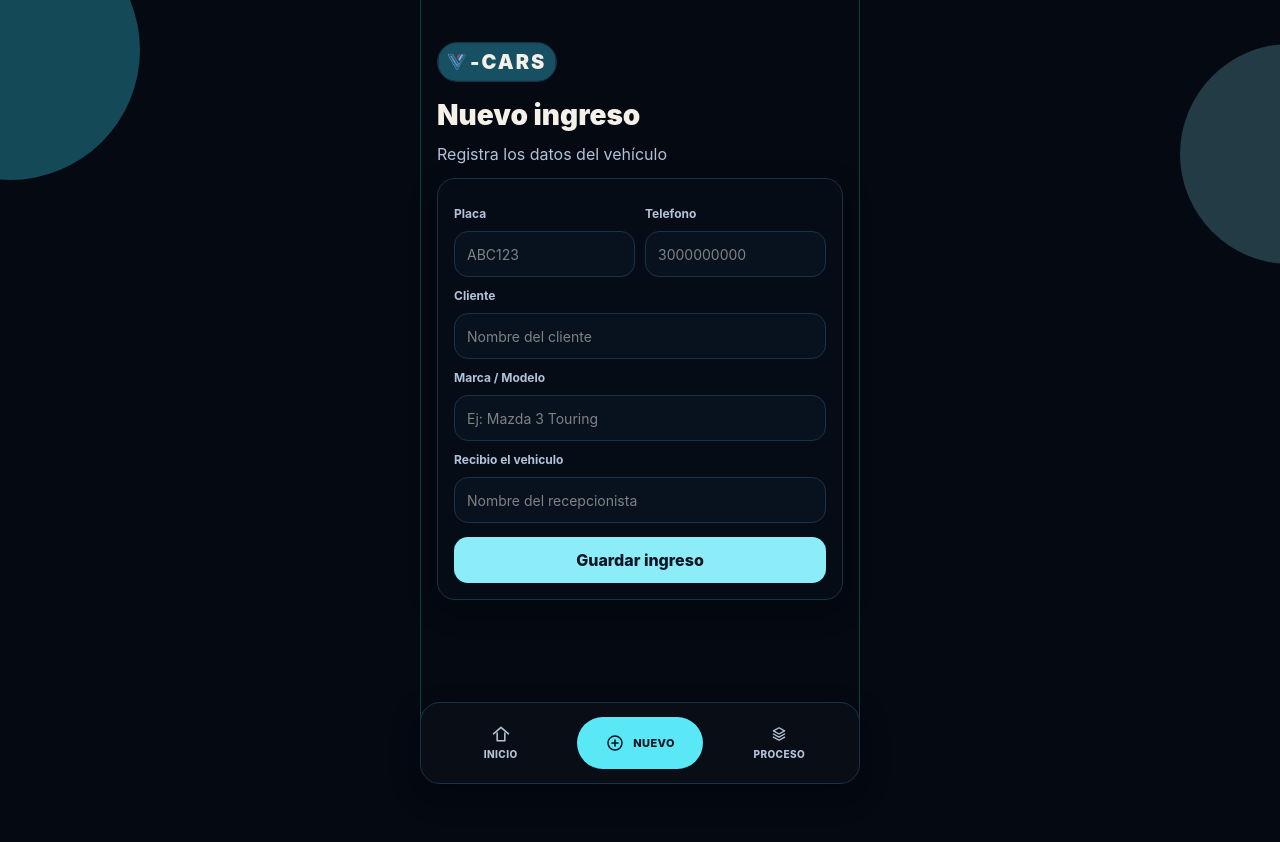
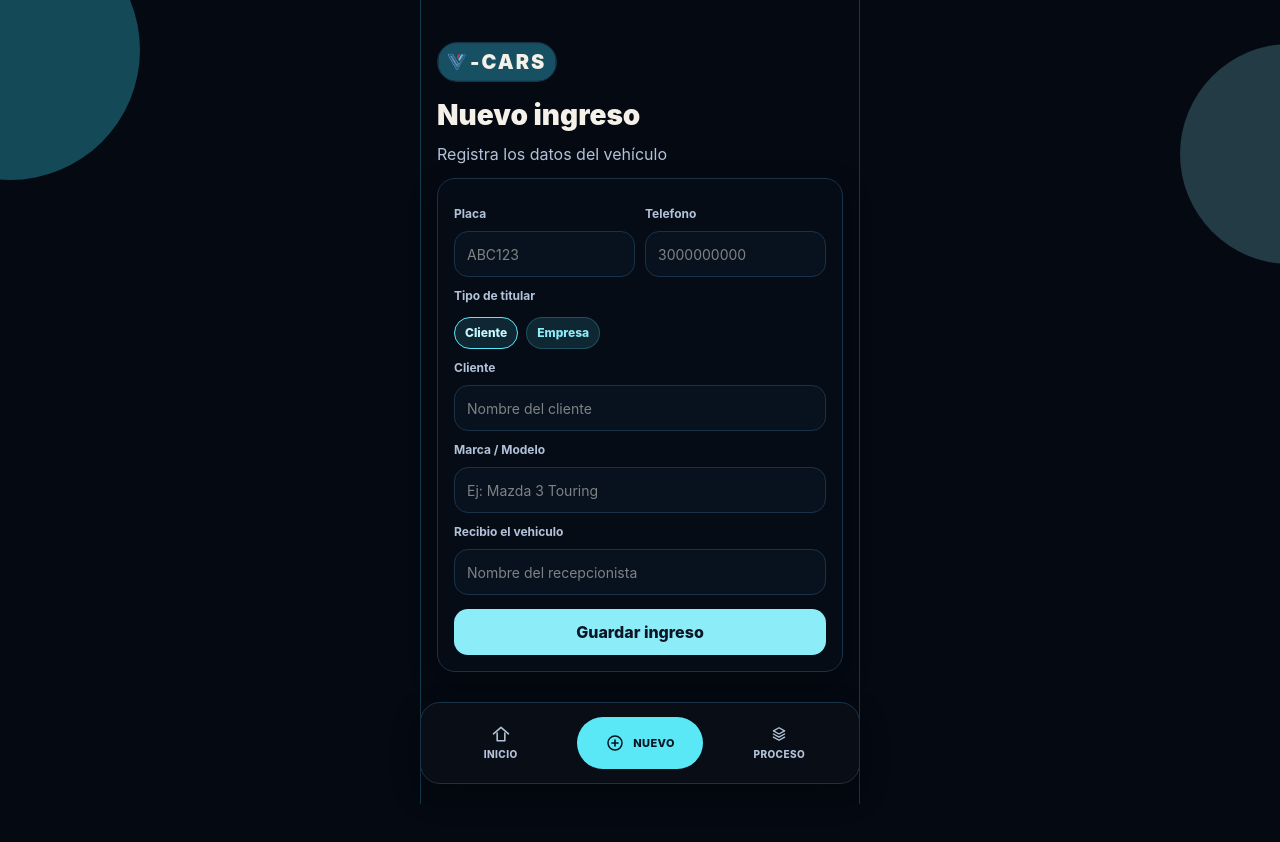
Before and after one commit to julianchocmanrique/VCARS_WEB, a Next.js app: page /nuevo-ingreso in a window 1280 px wide. Shown: the top 842 px of the page. Built offline with nearby package versions, Linux system fonts and the light colour scheme; no server answers.

Commit message:
feat(rbac): role-based service forms and client approval flow

```diff
--- a/src/app/nuevo-ingreso/page.tsx
+++ b/src/app/nuevo-ingreso/page.tsx
@@ -7,10 +7,13 @@ import { BottomNav } from '@/components/BottomNav';
 import { createIngreso } from '@/lib/api';
 import { getEntries, setCurrentEntry, setEntries, type Entry } from '@/lib/storage';
 
+type HolderType = 'cliente' | 'empresa';
+
 export default function NuevoIngresoPage() {
   const router = useRouter();
   const [placa, setPlaca] = useState('');
-  const [cliente, setCliente] = useState('');
+  const [holderType, setHolderType] = useState<HolderType>('cliente');
+  const [holderName, setHolderName] = useState('');
   const [telefono, setTelefono] = useState('');
   const [vehiculo, setVehiculo] = useState('');
   const [recibio, setRecibio] = useState('');
@@ -19,7 +22,7 @@ export default function NuevoIngresoPage() {
 
   async function onSubmit(e: FormEvent) {
     e.preventDefault();
-    if (!placa.trim() || !cliente.trim() || !telefono.trim() || !vehiculo.trim() || !recibio.trim()) {
+    if (!placa.trim() || !holderName.trim() || !telefono.trim() || !vehiculo.trim() || !recibio.trim()) {
       setError('Todos los campos son obligatorios.');
       return;
     }
@@ -31,7 +34,7 @@ export default function NuevoIngresoPage() {
     try {
       backend = await createIngreso({
         plate: placa.trim(),
-        customerName: cliente.trim(),
+        customerName: holderName.trim(),
         customerPhone: telefono.trim(),
         vehicleModel: vehiculo.trim(),
         receivedBy: recibio.trim(),
@@ -43,7 +46,8 @@ export default function NuevoIngresoPage() {
     const payload: Entry = {
       id: `entry-${Date.now()}`,
       placa: placa.trim().toUpperCase(),
-      cliente: cliente.trim(),
+      cliente: holderName.trim(),
+      empresa: holderType === 'empresa' ? holderName.trim() : '',
       telefono: telefono.trim(),
       vehiculo: vehiculo.trim(),
       paso: 'Recepción (Ingreso)',
@@ -96,9 +100,35 @@ export default function NuevoIngresoPage() {
             </div>
           </div>
 
-          <label className="vc-label">Cliente</label>
+          <label className="vc-label">Tipo de titular</label>
+          <div className="vc-chip-row" style={{ marginBottom: 10 }}>
+            <button
+              type="button"
+              className="vc-chip"
+              onClick={() => setHolderType('cliente')}
+              aria-pressed={holderType === 'cliente'}
+              style={holderType === 'cliente' ? { borderColor: 'var(--vc-accent)', color: 'var(--vc-accent-ink)' } : undefined}
+            >
+              Cliente
+            </button>
+            <button
+              type="button"
+              className="vc-chip"
+              onClick={() => setHolderType('empresa')}
+              aria-pressed={holderType === 'empresa'}
+              style={holderType === 'empresa' ? { borderColor: 'var(--vc-accent)', color: 'var(--vc-accent-ink)' } : undefined}
+            >
+              Empresa
+            </button>
+          </div>
+
+          <label className="vc-label">{holderType === 'empresa' ? 'Empresa' : 'Cliente'}</label>
           <div className="vc-input-wrap">
-            <input value={cliente} onChange={(e) => setCliente(e.target.value)} placeholder="Nombre del cliente" />
+            <input
+              value={holderName}
+              onChange={(e) => setHolderName(e.target.value)}
+              placeholder={holderType === 'empresa' ? 'Nombre de la empresa' : 'Nombre del cliente'}
+            />
           </div>
 
           <label className="vc-label">Marca / Modelo</label>
--- a/src/app/orden-servicio/page.tsx
+++ b/src/app/orden-servicio/page.tsx
@@ -1,9 +1,12 @@
 'use client';
 
-import { useMemo, useState } from 'react';
+import { useRouter } from 'next/navigation';
+import { useEffect, useMemo, useState } from 'react';
 import { BrandPill } from '@/components/BrandPill';
 import { BottomNav } from '@/components/BottomNav';
-import { VCARS_PROCESS } from '@/lib/process';
+import { getClientIdentity, isEntryAllowed } from '@/lib/clientIdentity';
+import { canEditStep, getFormsForPlate, getRoleSteps, setStepField } from '@/lib/orderForms';
+import { getCurrentEntry, getEntries, getRole, getSession, type Role } from '@/lib/storage';
 
 const STEP_FIELDS: Record<string, Array<{ key: string; label: string; placeholder: string }>> = {
   recepcion: [
@@ -17,10 +20,11 @@ const STEP_FIELDS: Record<string, Array<{ key: string; label: string; placeholde
   cotizacion_formal: [
     { key: 'cotizacionTotal', label: 'Total cotizacion', placeholder: '1500000' },
     { key: 'cotizacionNumero', label: 'No. cotizacion', placeholder: 'COT-1001' },
+    { key: 'alcance', label: 'Alcance para cliente', placeholder: 'Detalle del trabajo y tiempos' },
   ],
   aprobacion: [
-    { key: 'aprobadoCliente', label: 'Aprobado', placeholder: 'Si / No' },
-    { key: 'medioAprobacion', label: 'Medio de aprobacion', placeholder: 'WhatsApp / Llamada / Correo' },
+    { key: 'decisionCliente', label: 'Decision del cliente', placeholder: 'Aprobado / No aprobado' },
+    { key: 'comentariosCliente', label: 'Comentarios del cliente', placeholder: 'Comentarios o condiciones' },
   ],
   trabajo: [
     { key: 'tecnico', label: 'Tecnico asignado', placeholder: 'Nombre del tecnico' },
@@ -33,39 +37,94 @@ const STEP_FIELDS: Record<string, Array<{ key: string; label: string; placeholde
 };
 
 export default function OrdenServicioPage() {
-  const [step, setStep] = useState(() => {
-    if (typeof window === 'undefined') return 0;
-    const url = new URL(window.location.href);
-    const startStepRaw = Number(url.searchParams.get('startStep') || 0);
-    return Number.isFinite(startStepRaw)
-      ? Math.max(0, Math.min(VCARS_PROCESS.length - 1, startStepRaw))
-      : 0;
-  });
-  const [form, setForm] = useState<Record<string, string>>({});
+  const router = useRouter();
+  const [role, setRole] = useState<Role>('administrativo');
+  const [plate, setPlate] = useState('');
+  const [startStepIndex, setStartStepIndex] = useState(0);
+  const [formsByStep, setFormsByStep] = useState<Record<string, Record<string, string>>>({});
+  const [stepPos, setStepPos] = useState(0);
 
-  const current = VCARS_PROCESS[step];
-  const fields = useMemo(() => STEP_FIELDS[current.key] || [], [current.key]);
+  useEffect(() => {
+    if (!getSession()) {
+      router.replace('/login');
+      return;
+    }
+
+    const localRole = getRole();
+    const current = getCurrentEntry();
+    const entries = getEntries();
+
+    let queryPlate = '';
+    let queryStartStep = 0;
+    if (typeof window !== 'undefined') {
+      const url = new URL(window.location.href);
+      queryPlate = String(url.searchParams.get('plate') || '').trim().toUpperCase();
+      const raw = Number(url.searchParams.get('startStep') || 0);
+      queryStartStep = Number.isFinite(raw) ? raw : 0;
+    }
+
+    let resolvedPlate = queryPlate || String(current?.placa || '').trim().toUpperCase();
+    if (!resolvedPlate && entries.length) resolvedPlate = String(entries[0]?.placa || '').trim().toUpperCase();
+
+    if (localRole === 'cliente') {
+      const identity = getClientIdentity();
+      const allowed = entries.filter((entry) => isEntryAllowed(identity, entry));
+      const requestedAllowed = allowed.some((entry) => String(entry.placa || '').toUpperCase() === resolvedPlate);
+      if (!requestedAllowed) resolvedPlate = String(allowed[0]?.placa || resolvedPlate || '').trim().toUpperCase();
+    }
+
+    queueMicrotask(() => {
+      setRole(localRole);
+      setPlate(resolvedPlate);
+      setStartStepIndex(queryStartStep);
+      setFormsByStep(getFormsForPlate(resolvedPlate));
+    });
+  }, [router]);
+
+  const steps = useMemo(() => getRoleSteps(role, formsByStep), [role, formsByStep]);
+
+  useEffect(() => {
+    if (!steps.length) {
+      queueMicrotask(() => setStepPos(0));
+      return;
+    }
+
+    const foundPos = steps.findIndex((step) => step.index === startStepIndex);
+    const targetPos = foundPos >= 0 ? foundPos : 0;
+    queueMicrotask(() => setStepPos(targetPos));
+  }, [startStepIndex, steps]);
+
+  const current = steps[stepPos] || steps[0];
+  const currentKey = current?.key || '';
+  const fields = useMemo(() => STEP_FIELDS[currentKey] || [], [currentKey]);
+  const editable = current ? canEditStep(role, current.key) : false;
+
+  function updateField(fieldKey: string, value: string) {
+    if (!plate || !current) return;
+    const nextByStep = setStepField(plate, current.key, fieldKey, value);
+    setFormsByStep(nextByStep);
+  }
 
   return (
-    <main className="vc-page vc-shell">
+    <main className="vc-page vc-shell" suppressHydrationWarning>
       <div className="vc-bg-orb-left" />
       <div className="vc-bg-orb-right" />
 
       <section className="vc-panel vc-panel-narrow">
         <header className="vc-detail-head">
           <BrandPill />
-          <p className="vc-head-sub">Orden de servicio</p>
+          <p className="vc-head-sub">Orden de servicio {plate ? `· ${plate}` : ''}</p>
         </header>
 
         <section className="vc-card">
-          <h3>{current.title}</h3>
+          <h3>{current?.title || 'Orden de servicio'}</h3>
 
           <div className="vc-step-tabs">
-            {VCARS_PROCESS.map((item, idx) => (
+            {steps.map((item, idx) => (
               <button
                 key={item.key}
-                className={`vc-step-tab ${idx === step ? 'is-active' : ''}`}
-                onClick={() => setStep(idx)}
+                className={`vc-step-tab ${idx === stepPos ? 'is-active' : ''}`}
+                onClick={() => setStepPos(idx)}
                 type="button"
               >
                 {idx + 1}
@@ -73,15 +132,20 @@ export default function OrdenServicioPage() {
             ))}
           </div>
 
+          {role === 'cliente' && !editable ? (
+            <p className="vc-subtitle-small">Vista cliente: este paso es informativo y se actualiza con el progreso del taller.</p>
+          ) : null}
+
           <div className="vc-step-fields">
             {fields.map((field) => (
               <div key={field.key}>
                 <label className="vc-label">{field.label}</label>
                 <div className="vc-input-wrap">
                   <input
-                    value={form[field.key] || ''}
-                    onChange={(e) => setForm((prev) => ({ ...prev, [field.key]: e.target.value }))}
+                    value={formsByStep[currentKey]?.[field.key] || ''}
+                    onChange={(e) => updateField(field.key, e.target.value)}
                     placeholder={field.placeholder}
+                    disabled={!editable}
                   />
                 </div>
               </div>
@@ -89,14 +153,14 @@ export default function OrdenServicioPage() {
           </div>
 
           <div className="vc-wizard-actions">
-            <button className="vc-btn" disabled={step === 0} onClick={() => setStep((s) => Math.max(0, s - 1))}>
+            <button className="vc-btn" disabled={stepPos === 0} onClick={() => setStepPos((s) => Math.max(0, s - 1))}>
               Anterior
             </button>
             <button
               className="vc-login-btn vc-wizard-next"
-              onClick={() => setStep((s) => Math.min(VCARS_PROCESS.length - 1, s + 1))}
+              onClick={() => setStepPos((s) => Math.min(Math.max(steps.length - 1, 0), s + 1))}
             >
-              {step === VCARS_PROCESS.length - 1 ? 'Finalizar' : 'Siguiente'}
+              {stepPos === steps.length - 1 ? 'Finalizar' : 'Siguiente'}
             </button>
           </div>
         </section>
--- a/src/app/vehiculos/[plate]/page.tsx
+++ b/src/app/vehiculos/[plate]/page.tsx
@@ -10,7 +10,8 @@ import { getClientIdentity } from '@/lib/clientIdentity';
 import { BrandPill } from '@/components/BrandPill';
 import { BottomNav } from '@/components/BottomNav';
 import { getEntries, getRole, getSession, setCurrentEntry, setEntries, type Entry, type Role } from '@/lib/storage';
-import { getVisibleSteps, normalizeStepTitle, stepIndexFromTitle } from '@/lib/process';
+import { getRoleSteps, getFormsForPlate } from '@/lib/orderForms';
+import { normalizeStepTitle, stepIndexFromTitle } from '@/lib/process';
 
 export default function VehiculoDetallePage() {
   const router = useRouter();
@@ -76,7 +77,7 @@ export default function VehiculoDetallePage() {
     return String(identity?.name || identity?.companyName || '').trim();
   }, [role]);
 
-  const visibleSteps = useMemo(() => getVisibleSteps(role), [role]);
+  const visibleSteps = useMemo(() => getRoleSteps(role, getFormsForPlate(plate)), [role, plate]);
   const visibleIndices = visibleSteps.map((s) => s.index);
   const displayCurrentIndex = (() => {
     if (visibleIndices.includes(stepIndex)) return visibleIndices.indexOf(stepIndex);
--- a/src/lib/auth.ts
+++ b/src/lib/auth.ts
@@ -3,12 +3,14 @@ import { clearSession, getEntries, setCurrentEntry, setEntries, setSession, type
 import { setClientIdentity } from './clientIdentity';
 
 const API_URL = process.env.NEXT_PUBLIC_API_URL || 'http://187.124.65.93:4000';
+const PERSONAL_CLIENT_PLATE = 'BCD246';
 
 export const DEMO_USERS = [
   { id: 'u_admin_david', username: 'david@vcars.com', password: '1111', role: 'administrativo' as Role },
   { id: 'u_tech_julian', username: 'julian@vcars.com', password: '2222', role: 'tecnico' as Role },
   { id: 'u_client_congreso', username: 'congreso@gobierno.com', password: '3333', role: 'cliente' as Role },
   { id: 'u_client_alcaldia', username: 'alcaldia@alcaldia.com', password: '4444', role: 'cliente' as Role },
+  { id: 'u_client_juli', username: 'juli@gm.com', password: '5555', role: 'cliente' as Role },
 ];
 
 function roleFromApi(role?: string): Role {
@@ -20,7 +22,8 @@ function roleFromApi(role?: string): Role {
 function companyByUser(username: string): string {
   const u = String(username || '').trim().toLowerCase();
   if (u === 'alcaldia@alcaldia.com') return 'alcaldia@alcaldia.com';
-  return 'congreso@gobierno.com';
+  if (u === 'congreso@gobierno.com') return 'congreso@gobierno.com';
+  return '';
 }
 
 function applyClientIdentity(username: string): void {
@@ -39,6 +42,13 @@ function applyClientIdentity(username: string): void {
       companyName: 'alcaldia@alcaldia.com',
       plates: [],
     });
+  } else if (u === 'juli@gm.com') {
+    setClientIdentity({
+      type: 'personal',
+      name: 'Juli',
+      companyName: 'Juli',
+      plates: [PERSONAL_CLIENT_PLATE],
+    });
   }
 }
 
@@ -49,8 +59,13 @@ function ensureDemoEntriesFor(session: Session): void {
 
   let current = list[0] || null;
   if (session.role === 'cliente') {
-    const company = companyByUser(session.username);
-    current = list.find((item) => String(item.empresa || '').toLowerCase() === company) || list[0] || null;
+    const u = String(session.username || '').trim().toLowerCase();
+    if (u === 'juli@gm.com') {
+      current = list.find((item) => String(item.placa || '').toUpperCase() === PERSONAL_CLIENT_PLATE) || list[0] || null;
+    } else {
+      const company = companyByUser(session.username);
+      current = list.find((item) => String(item.empresa || '').toLowerCase() === company) || list[0] || null;
+    }
   }
 
   setCurrentEntry(current);
--- /dev/null
+++ b/src/lib/orderForms.ts
@@ -0,0 +1,81 @@
+import type { Role } from './storage';
+import { VCARS_PROCESS, type ProcessStep } from './process';
+
+const ORDER_FORMS_KEY = '@vcars_order_forms';
+
+type FormsByStep = Record<string, Record<string, string>>;
+type FormsByPlate = Record<string, FormsByStep>;
+
+function normalizePlate(plate: string): string {
+  return String(plate || '').trim().toUpperCase();
+}
+
+function readAll(): FormsByPlate {
+  if (typeof window === 'undefined') return {};
+  try {
+    const raw = window.localStorage.getItem(ORDER_FORMS_KEY);
+    if (!raw) return {};
+    return JSON.parse(raw) as FormsByPlate;
+  } catch {
+    return {};
+  }
+}
+
+function writeAll(value: FormsByPlate): void {
+  if (typeof window === 'undefined') return;
+  window.localStorage.setItem(ORDER_FORMS_KEY, JSON.stringify(value));
+}
+
+export function getFormsForPlate(plate: string): FormsByStep {
+  const key = normalizePlate(plate);
+  const all = readAll();
+  return all[key] || {};
+}
+
+export function setStepField(plate: string, stepKey: string, fieldKey: string, value: string): FormsByStep {
+  const key = normalizePlate(plate);
+  const all = readAll();
+  const byPlate = all[key] || {};
+  const byStep = byPlate[stepKey] || {};
+  const nextStep = { ...byStep, [fieldKey]: value };
+  const nextPlate = { ...byPlate, [stepKey]: nextStep };
+  const nextAll = { ...all, [key]: nextPlate };
+  writeAll(nextAll);
+  return nextPlate;
+}
+
+export function setStepFields(plate: string, stepKey: string, patch: Record<string, string>): FormsByStep {
+  const key = normalizePlate(plate);
+  const all = readAll();
+  const byPlate = all[key] || {};
+  const byStep = byPlate[stepKey] || {};
+  const nextStep = { ...byStep, ...patch };
+  const nextPlate = { ...byPlate, [stepKey]: nextStep };
+  const nextAll = { ...all, [key]: nextPlate };
+  writeAll(nextAll);
+  return nextPlate;
+}
+
+export function isClientQuoteReady(formsByStep: FormsByStep): boolean {
+  const quote = formsByStep.cotizacion_formal || {};
+  const total = String(quote.cotizacionTotal || '').trim();
+  const number = String(quote.cotizacionNumero || '').trim();
+  return Boolean(total || number);
+}
+
+export function canEditStep(role: Role, stepKey: string): boolean {
+  if (role === 'administrativo') return true;
+  if (role === 'tecnico') return stepKey !== 'cotizacion_formal' && stepKey !== 'entrega';
+  if (role === 'cliente') return stepKey === 'aprobacion';
+  return false;
+}
+
+export function getRoleSteps(role: Role, formsByStep: FormsByStep): Array<ProcessStep & { index: number }> {
+  const quoteReady = isClientQuoteReady(formsByStep);
+  return VCARS_PROCESS.map((step, index) => ({ ...step, index }))
+    .filter((step) => {
+      if (!step.visibleRoles.includes(role)) return false;
+      if (role === 'cliente' && step.key === 'cotizacion_formal') return quoteReady;
+      return true;
+    });
+}
--- a/src/lib/process.ts
+++ b/src/lib/process.ts
@@ -4,7 +4,7 @@ const ADMIN: Role = 'administrativo';
 const TECH: Role = 'tecnico';
 const CLIENT: Role = 'cliente';
 
-type ProcessStep = {
+export type ProcessStep = {
   key: string;
   title: string;
   visibleRoles: Role[];
@@ -24,7 +24,7 @@ export const VCARS_PROCESS: ProcessStep[] = [
   {
     key: 'cotizacion_formal',
     title: 'Cotización al cliente (Admin)',
-    visibleRoles: [ADMIN],
+    visibleRoles: [ADMIN, CLIENT],
   },
   {
     key: 'aprobacion',
```
